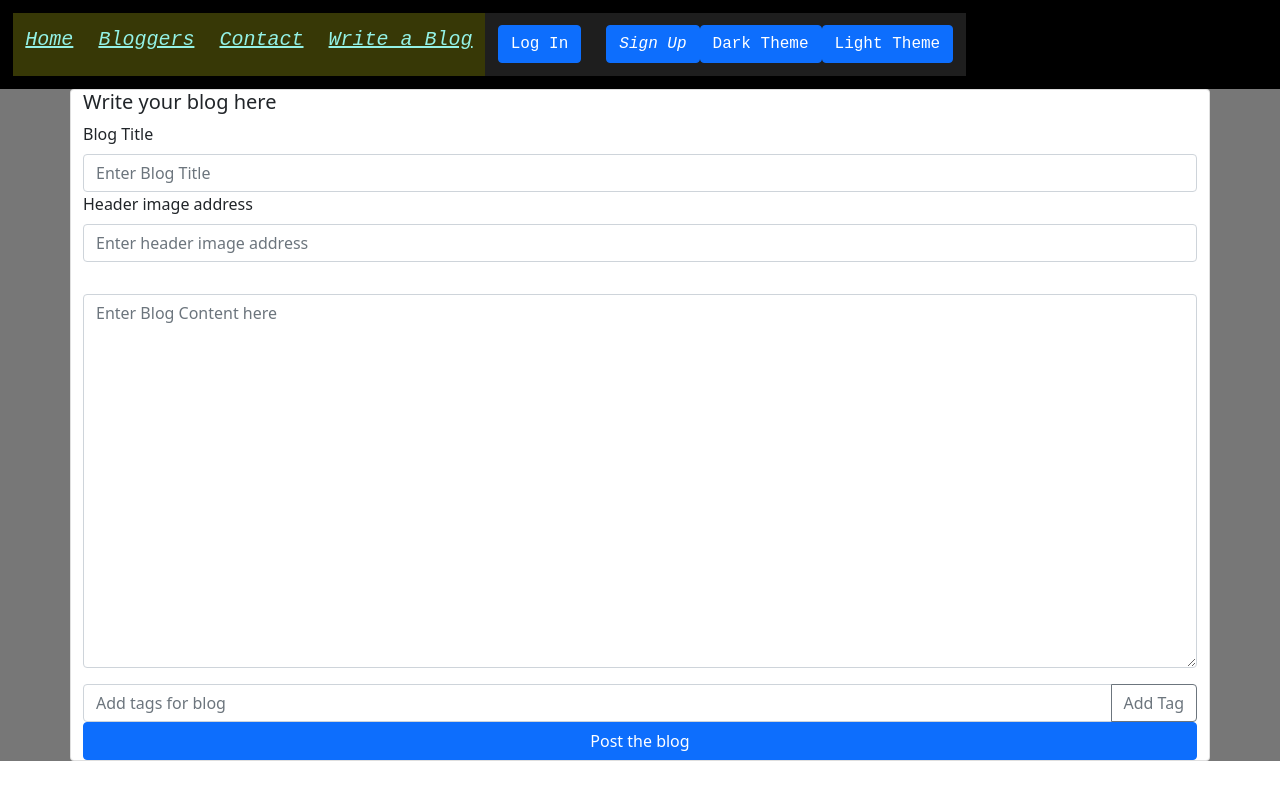
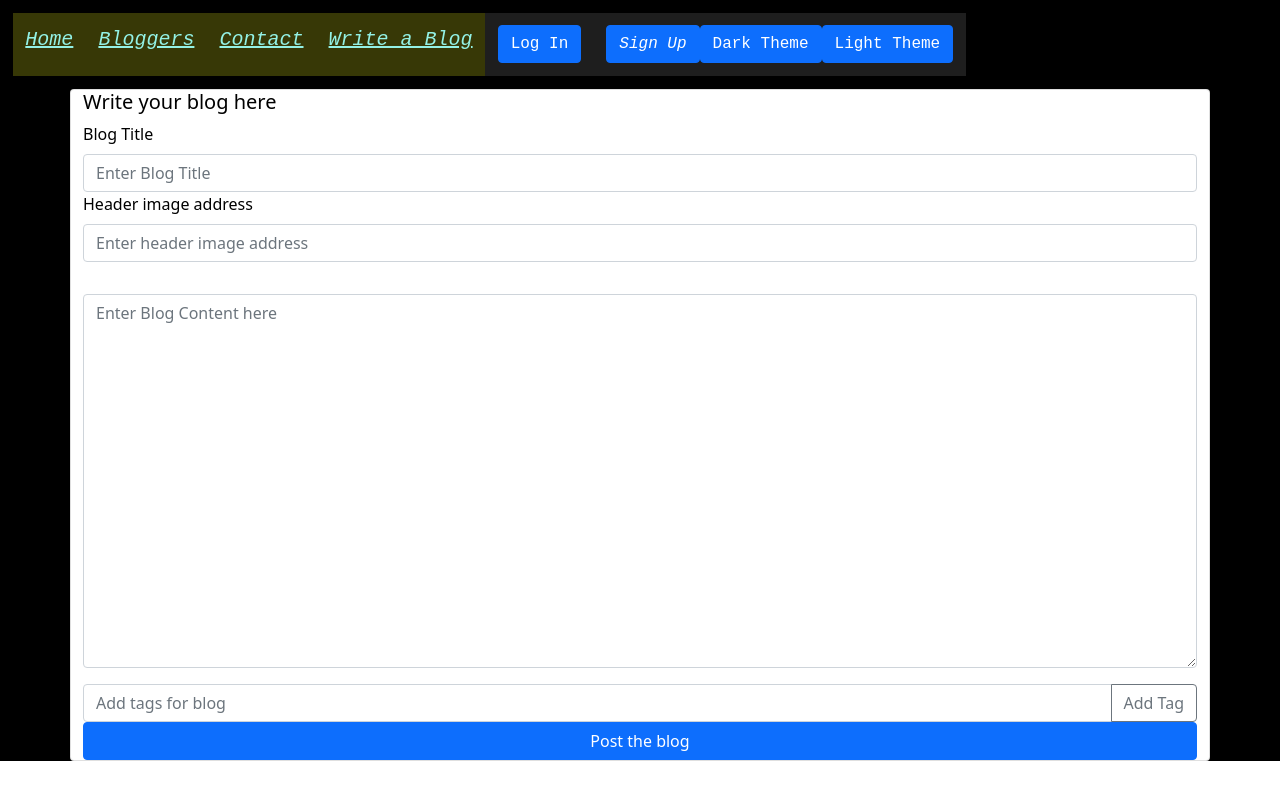
Before and after one commit to isayan58/blog-fe, a React (Create React App) app: page /write-a-blog in a window 1280 px wide. Built offline with nearby package versions, Linux system fonts and the light colour scheme.

Commit message:
Changes made for UI theme changes using Context API.

```diff
--- a/src/App.js
+++ b/src/App.js
@@ -14,12 +14,13 @@ import BlogWrite from './Blogpost/BlogWrite';
 import { BlogContext } from './BlogContext';
 
 function App() {
-  const [ theme, setTheme ] = useState("#777777");
+  const [ theme, setTheme ] = useState("#000000");
+  const [ font, setFont ] = useState("#FFFFFF");
   // const value = useMemo(() => ({ theme, setTheme }), [theme, setTheme]);
   return(
   <>
-    <div style={{ background: theme }}>
-      <BlogContext.Provider value= {{ theme, setTheme }}>
+    <div style={{ background: theme, color: font }}>
+      <BlogContext.Provider value= {{ theme, setTheme, font, setFont }}>
       <Header/>
       <Routes>
       <Route element={<Home/>} path="/"/>
--- a/src/Blogpost/BlogWrite.js
+++ b/src/Blogpost/BlogWrite.js
@@ -2,6 +2,7 @@ import React, { useEffect, useRef, useState } from "react";
 import { Button, Form, FormControl, InputGroup } from "react-bootstrap";
 import Card from "react-bootstrap/esm/Card";
 import { useNavigate } from "react-router";
+import './Blogpost.css';
 
 const BlogWrite =() =>
 {
@@ -37,7 +38,7 @@ const BlogWrite =() =>
     };
 
     return(
-        <div>
+        <div className="blogpost">
             <Card className="container">
       <Card.Title>Write your blog here</Card.Title>
       <Form.Group className="mb-3" controlId="formBasicEmail">
--- /dev/null
+++ b/src/Blogpost/Blogpost.css
@@ -0,0 +1,4 @@
+.blogpost
+{
+    color:black;
+}
--- a/src/common/Header.js
+++ b/src/common/Header.js
@@ -7,13 +7,16 @@ import './commonstyles/commonstyles.css';
 const Header = () =>
 {
     const { theme, setTheme } = useContext(BlogContext);
+    const { font, setFont } = useContext(BlogContext);
     const changetoDarkTheme =() =>
     {
-        setTheme("#888888");
+        setTheme("#000000");
+        setFont("#FFFFFF");
     }
     const changetoLightTheme =() =>
     {
         setTheme("#FFFFFF");
+        setFont("#000000")
     }
     return(
         <div className="header-tab">
--- a/src/common/commonstyles/commonstyles.css
+++ b/src/common/commonstyles/commonstyles.css
@@ -39,8 +39,8 @@
 
 .blogger-cards{
     padding: 5px;
-    height: 40%;
-    width: 35%;
+    height: 38%;
+    width: 30%;
 }
 
 .blogger-card{
@@ -54,7 +54,7 @@
 }
 
 .blogger-card > img{
-    height: 30%;
+    height: 28%;
 }
 
 .blogger{
@@ -72,6 +72,7 @@
     flex-direction: column;
     flex-wrap: nowrap;
     padding: 2%;
+    color:black;
 }
 
 .tags{
```
